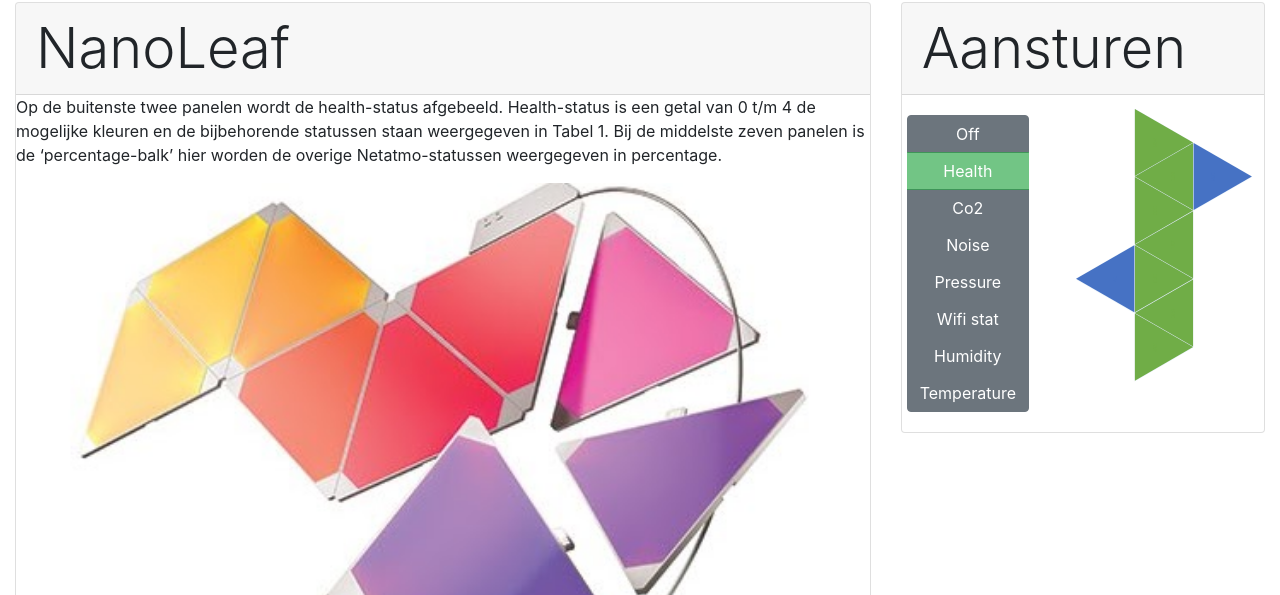
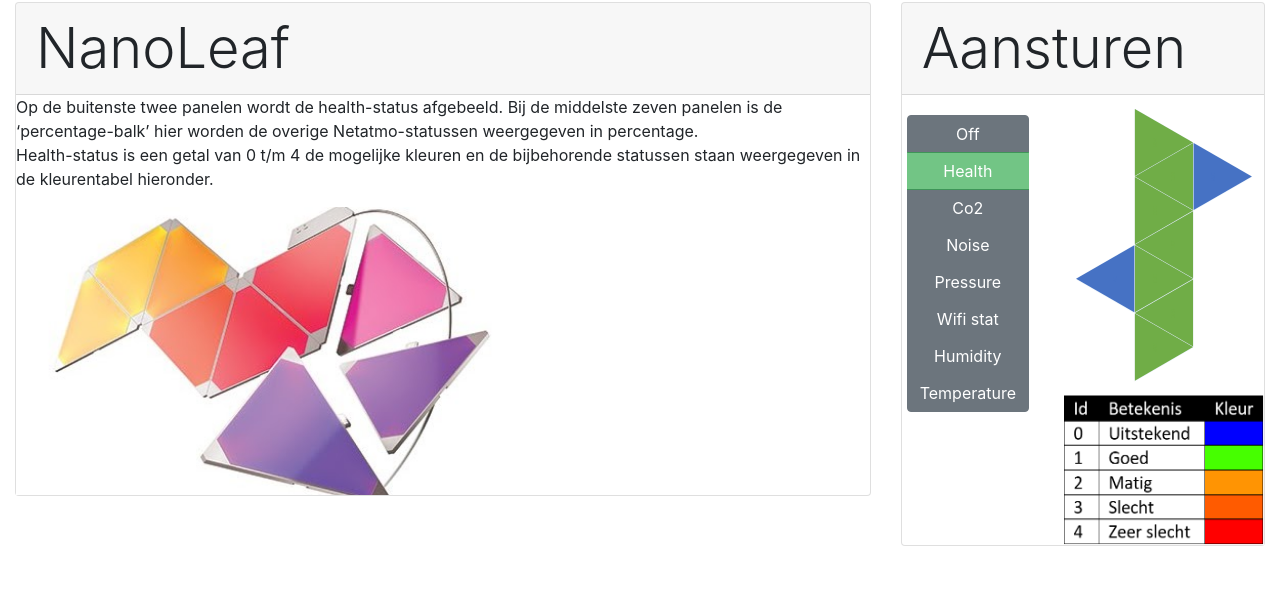
Before and after one commit to ijanszen/Project-SIE-innovatielab, a Vue app in the folder SIE-dashboard/: page /nanoleaf in a window 1280 px wide. Shown: the part 100-695 px from the top of the page. Built offline with nearby package versions, Linux system fonts and the light colour scheme; a small style sheet from the web is missing; what vue-js-toggle-button would draw is missing.

Commit message:
Added table to nanoleaf page

```diff
--- a/SIE-dashboard/src/components/common/DeviceDescriptions/NanoLeafDescription.vue
+++ b/SIE-dashboard/src/components/common/DeviceDescriptions/NanoLeafDescription.vue
@@ -3,8 +3,9 @@
     <template #header>NanoLeaf</template>
     <template #default>
       Op de buitenste twee panelen wordt de health-status afgebeeld.
-      Health-status is een getal van 0 t/m 4 de mogelijke kleuren en de bijbehorende statussen staan weergegeven in Tabel 1.
-      Bij de middelste zeven panelen is de ‘percentage-balk’ hier worden de overige Netatmo-statussen weergegeven in percentage.
+      Bij de middelste zeven panelen is de ‘percentage-balk’ hier worden de overige Netatmo-statussen weergegeven in percentage. <br/>
+      Health-status is een getal van 0 t/m 4 de mogelijke kleuren en de bijbehorende statussen staan weergegeven in de kleurentabel hieronder.
+
     </template>
     <template #photo>
       <img class="img" src="../../../assets/devices/Nanoleaf.jpg">
@@ -24,4 +25,7 @@
 
 <!-- Add "scoped" attribute to limit CSS to this component only -->
 <style scoped>
+.img{
+  width: 60%;
+}
 </style>
--- a/SIE-dashboard/src/components/view/NanoLeaf.vue
+++ b/SIE-dashboard/src/components/view/NanoLeaf.vue
@@ -26,7 +26,8 @@
               </b-col>
 
               <b-col>
-                <img class="NanoleafImg" src="../../assets/Nanoleaf_Setup.svg"/>
+                <img class="NanoleafImg" src="../../assets/Nanoleaf_Setup.svg"/><br/>
+                <img class="tbl" src="../../assets/kleurentabel.png" >
               </b-col>
 
             </b-row>
@@ -81,7 +82,8 @@
 .ButtonGroup {
   padding: 20px;
 }
-.test:active {
-  background-color: green;
+.tbl{
+  width: 200px;
+  height: 150px;
 }
 </style>
```
Also changed, not shown: SIE-dashboard/src/assets/kleurentabel.png (added).
